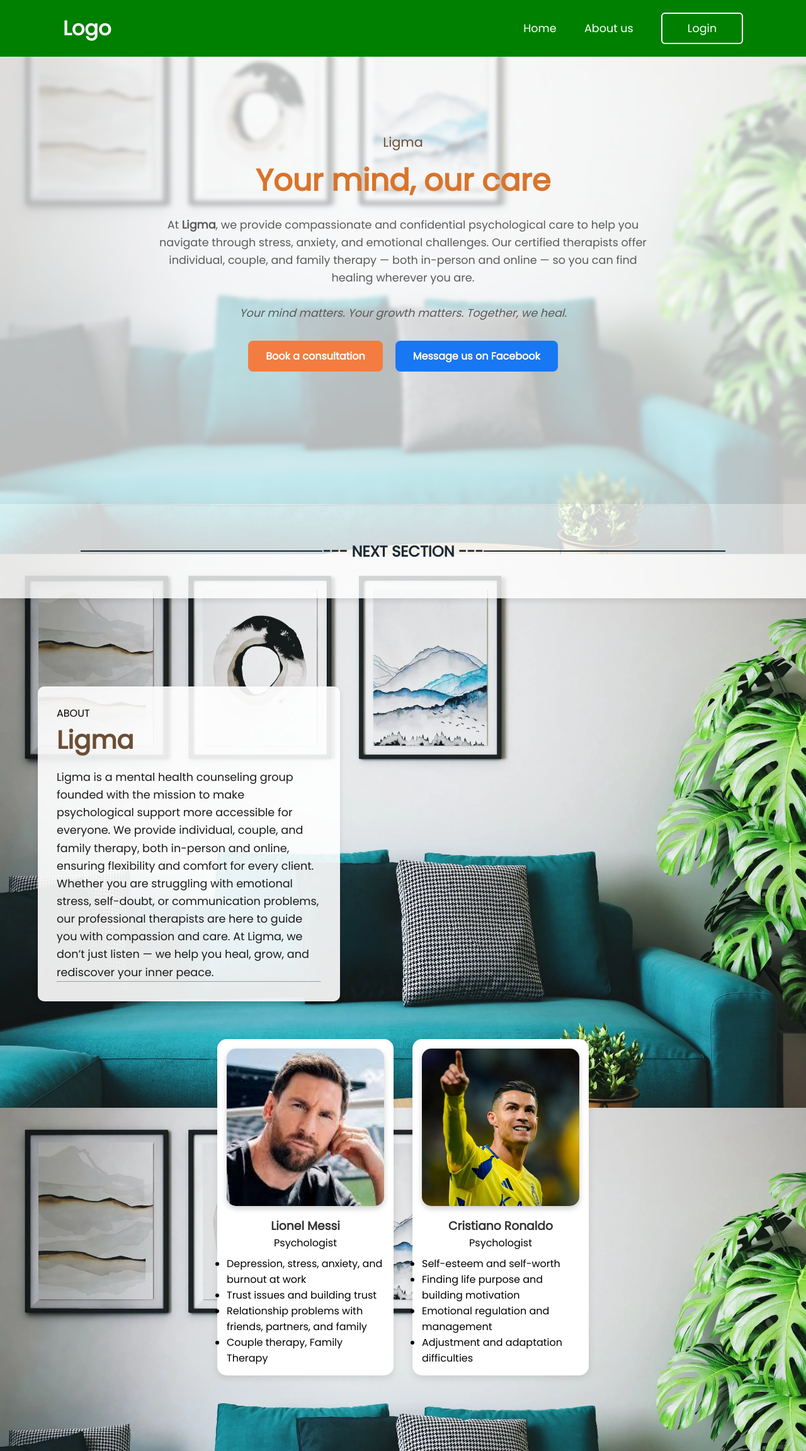
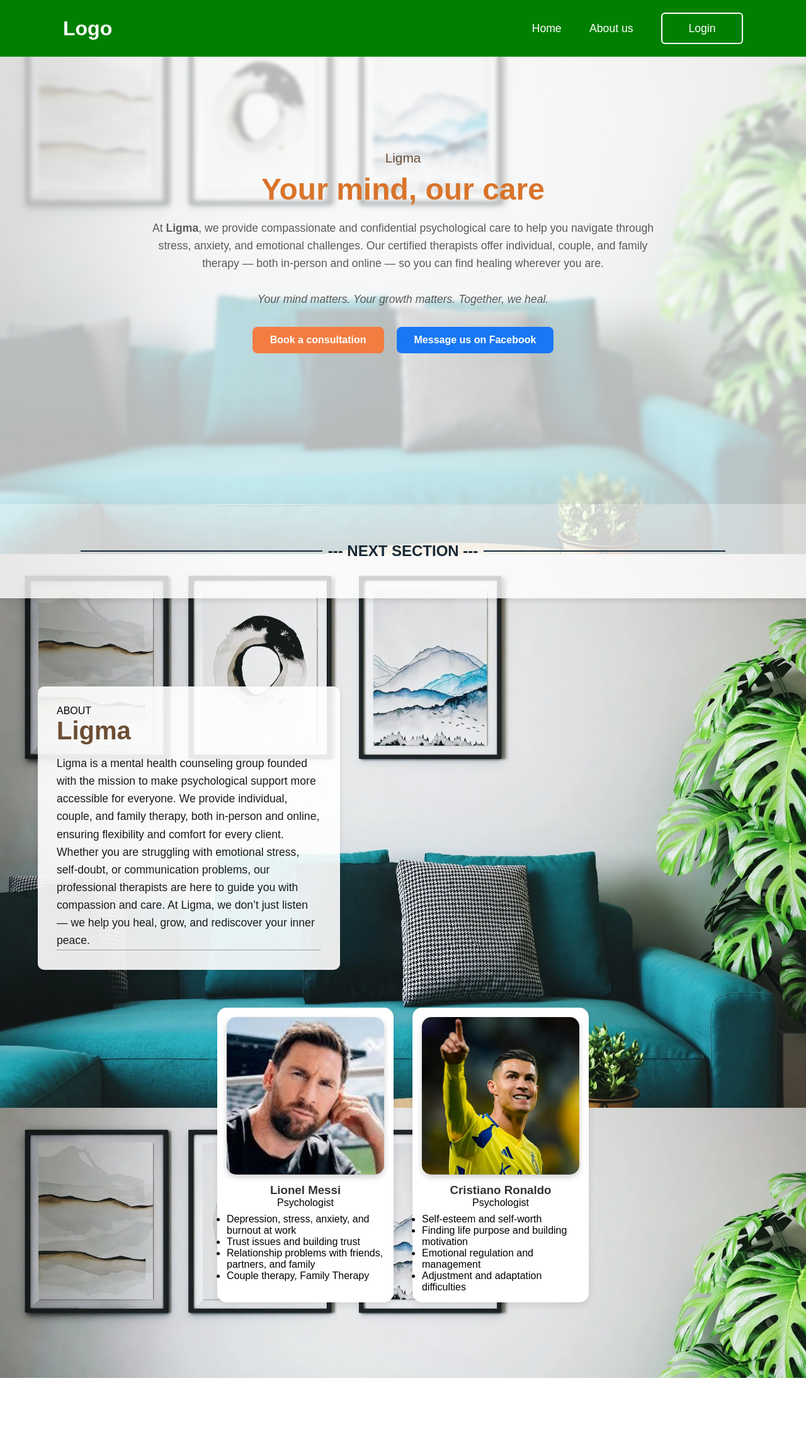
Before and after one commit to TTKhiem/Tuvantamly, a Flask app: page / in a window 1280 px wide. Shown: the whole page at 63% size. After the commit the page ends 2188 px from the top, so only its background shows below. Run offline with Flask 3, Linux system fonts and the light colour scheme.

Commit message:
Add files via upload

```diff
--- a/static/styles.css
+++ b/static/styles.css
@@ -1,4 +1,4 @@
-        /* body {
+/* body {
             position: relative;
             display: flex;
             justify-content: center;
@@ -39,7 +39,7 @@
             overflow-x: hidden;
             scroll-behavior: smooth;
         } */
-        @import url('https://fonts.googleapis.com/css2?family=Poppins&display=swap');
+        @import url('[https://fonts.googleapis.com/css2?family=Poppins&display=swap](https://fonts.googleapis.com/css2?family=Poppins&display=swap)');
         * {
             margin : 0;
             padding : 0;
@@ -246,6 +246,8 @@
             .btn-blue:hover {
             background-color: #0d63d6;
             }
+
+        /* === 'body.bg-resources' STYLE REMOVED FROM HERE === */
 
         body.bg-about {
             /* Ví dụ: Dùng màu nền nhẹ cho About */
```
